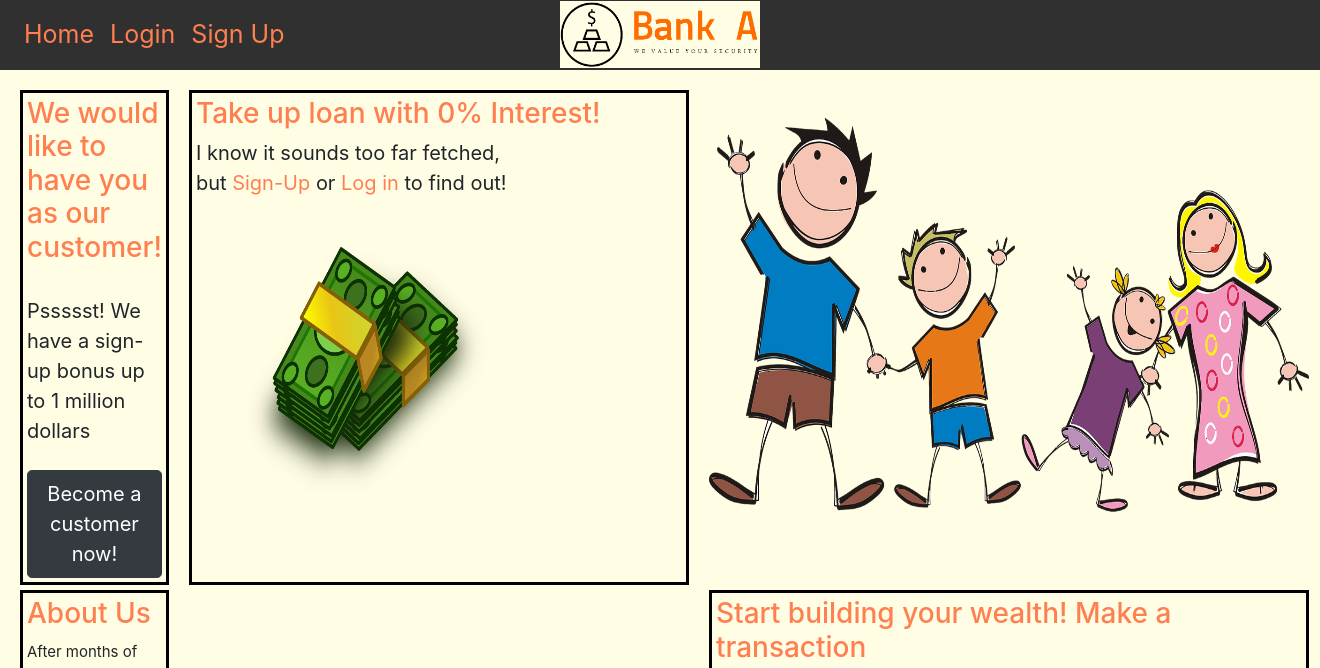
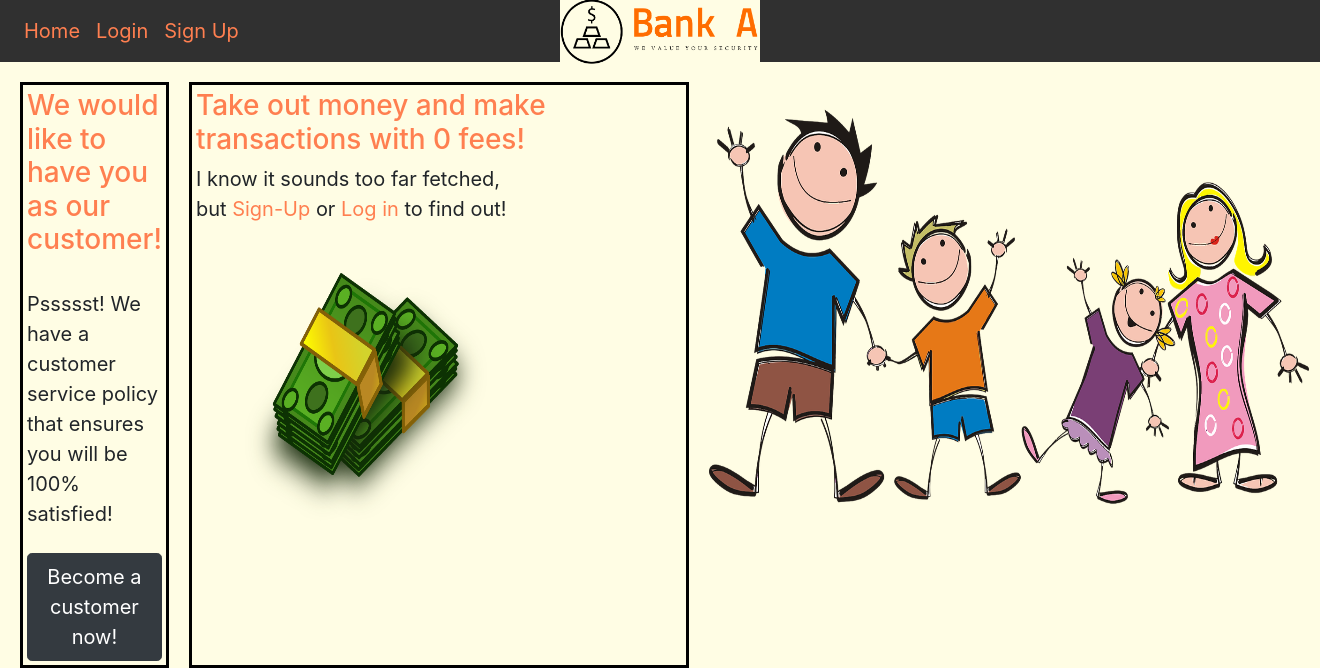
Before and after one commit to MatiasRamsland01/Banking-Website, a Flask app: page / in a window 1320 px wide. Shown: the top 668 px of the page. Run offline with Flask 2, Linux system fonts and the light colour scheme; some libraries are stand-ins or nearby versions.

Commit message:
minor tweaks homepage

```diff
--- a/website/templates/base.html
+++ b/website/templates/base.html
@@ -37,13 +37,13 @@
     <div class="collapse navbar-collapse" id="navbar" style="height: 50%;">
       <div class="navbar-nav" style="height: 50%;">
         {% if session['logged_in'] == True %}
-        <a class="nav-item nav-link" id="homelogin" href="/homelogin" style="color: #FF7F50; font-size: 25px;">Home</a>
-        <a class="nav-item nav-link" id="transaction" href="/transaction" style="color: #FF7F50; font-size: 25px;">Transaction</a>
-        <a class="nav-item nav-link" id="logout" href="/logout" style="color: #FF7F50; font-size: 25px;">Logout</a>
+        <a class="nav-item nav-link" id="homelogin" href="/homelogin" style="color: #FF7F50; font-size: 20px;">Home</a>
+        <a class="nav-item nav-link" id="transaction" href="/transaction" style="color: #FF7F50; font-size: 20px;">Transaction</a>
+        <a class="nav-item nav-link" id="logout" href="/logout" style="color: #FF7F50; font-size: 20px;">Logout</a>
         {% else %}
-        <a class="nav-item nav-link" id="home" href="/" style="color: #FF7F50; font-size: 25px;">Home</a>
-        <a class="nav-item nav-link" id="login" href="/login" style="color: #FF7F50; font-size: 25px;">Login</a>
-        <a class="nav-item nav-link" id="signUp" href="/sign-up" style="color: #FF7F50; font-size: 25px;">Sign Up</a>
+        <a class="nav-item nav-link" id="home" href="/" style="color: #FF7F50; font-size: 20px;">Home</a>
+        <a class="nav-item nav-link" id="login" href="/login" style="color: #FF7F50; font-size: 20px;">Login</a>
+        <a class="nav-item nav-link" id="signUp" href="/sign-up" style="color: #FF7F50; font-size: 20px;">Sign Up</a>
         {% endif %}
       </div>
       <a href="/">
--- a/website/templates/home.html
+++ b/website/templates/home.html
@@ -9,7 +9,7 @@
     <div class="signup">
         <h3 style="color: #FF7F50;">We would like to have you as our customer!</h3>
         <br>
-        <p4 style="font-size: 20px;">Pssssst! We have a sign-up bonus up to 1 million dollars</p4>
+        <p4 style="font-size: 20px;">Pssssst! We have a customer service policy that ensures you will be 100% satisfied! </p4>
         <br>
         <br>
         <button class="btn btn-lg btn-block btn-dark" onclick="window.location.href='/sign-up'">Become a customer now!</button>
@@ -22,7 +22,7 @@
     </div>
 
     <div class="loan">
-        <h3 style="color: #FF7F50;">Take up loan with 0% Interest!</h3>
+        <h3 style="color: #FF7F50;">Take out money and make transactions with 0 fees!</h3>
         <p4 style="font-size: 20px;">I know it sounds too far fetched, <br> but <a style="color: #FF7F50;" href="/sign-up">Sign-Up</a> or <a style="color: #FF7F50;" href="/login">Log in</a> to find out!</p4>
         <br>
         <br>
--- a/website/templates/homelogin.html
+++ b/website/templates/homelogin.html
@@ -24,4 +24,6 @@
   </div>
 
 
+
+
   {% endblock %}
--- a/website/templates/login.html
+++ b/website/templates/login.html
@@ -50,6 +50,7 @@
     {{ ', '.join(errors) }}
   </p1>
 {% endfor %}
+<br>
 <a href="/sign-up" style="color: #FF7F50;">Don't have an account? Register here!</a>
   </div>
 </body>
--- a/website/templates/signup.html
+++ b/website/templates/signup.html
@@ -54,6 +54,7 @@
     {{ ', '.join(errors) }}
   </p1>
 {% endfor %}
+<br>
 <a  style="color: #FF7F50;" href="/login">Already have an account? Log-in here!</a>
   </div>
 </body>
```
